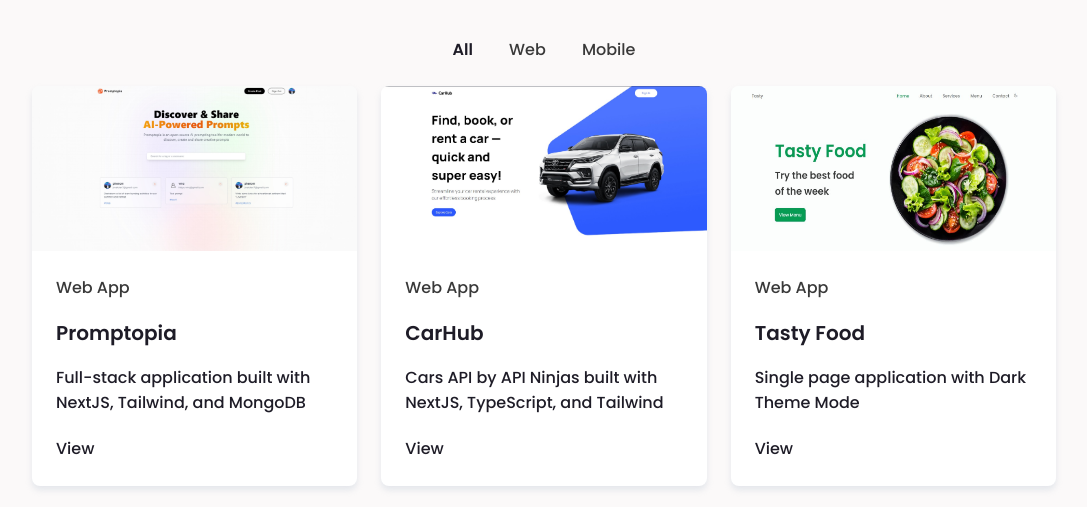
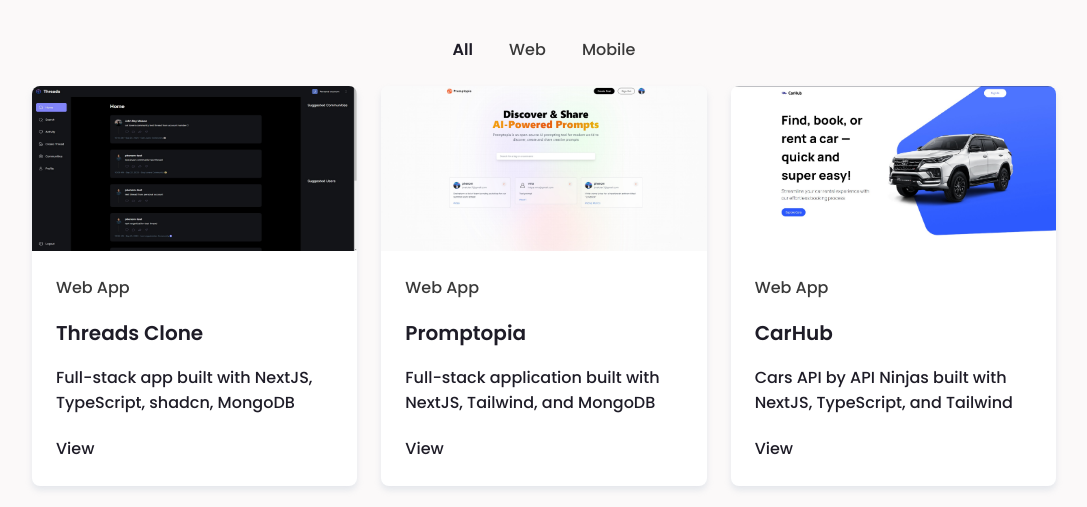
Before and after one commit to johnnymaluls/malulan_portfolio, a plain HTML site: page index.html in a window 1280 px wide. Shown: the part 1964-2471 px from the top of the page, without its empty margins (96-1183 px from the left). Drawn offline with nearby package versions, Linux system fonts and the light colour scheme.

Commit message:
Add threads project

```diff
--- a/index.html
+++ b/index.html
@@ -233,6 +233,27 @@
         <div class="portfolio__container grid">
           <div class="portfolio__content mix web">
             <a href="https://promptopia-nextjs-neon.vercel.app/" target="_blank"
+              ><img src="img/work7.jpg" alt="" class="portfolio__img"
+            /></a>
+            <div class="porfolio__data">
+              <span class="porfolio__subtitle">Web App</span>
+              <a href="https://threads-nextjs-eta.vercel.app/" target="_blank">
+                <h2 class="portfolio__title">Threads Clone</h2>
+                <p class="portfolio__desc">
+                  Full-stack app built with NextJS, TypeScript, shadcn, MongoDB
+                </p>
+
+                <a
+                  href="https://promptopia-nextjs-neon.vercel.app/"
+                  class="button button-link"
+                  target="_blank"
+                  >View</a
+                >
+              </a>
+            </div>
+          </div>
+          <div class="portfolio__content mix web">
+            <a href="https://promptopia-nextjs-neon.vercel.app/" target="_blank"
               ><img src="img/work5.jpg" alt="" class="portfolio__img"
             /></a>
             <div class="porfolio__data">
```
Also changed, not shown: img/work7.jpg (added).
